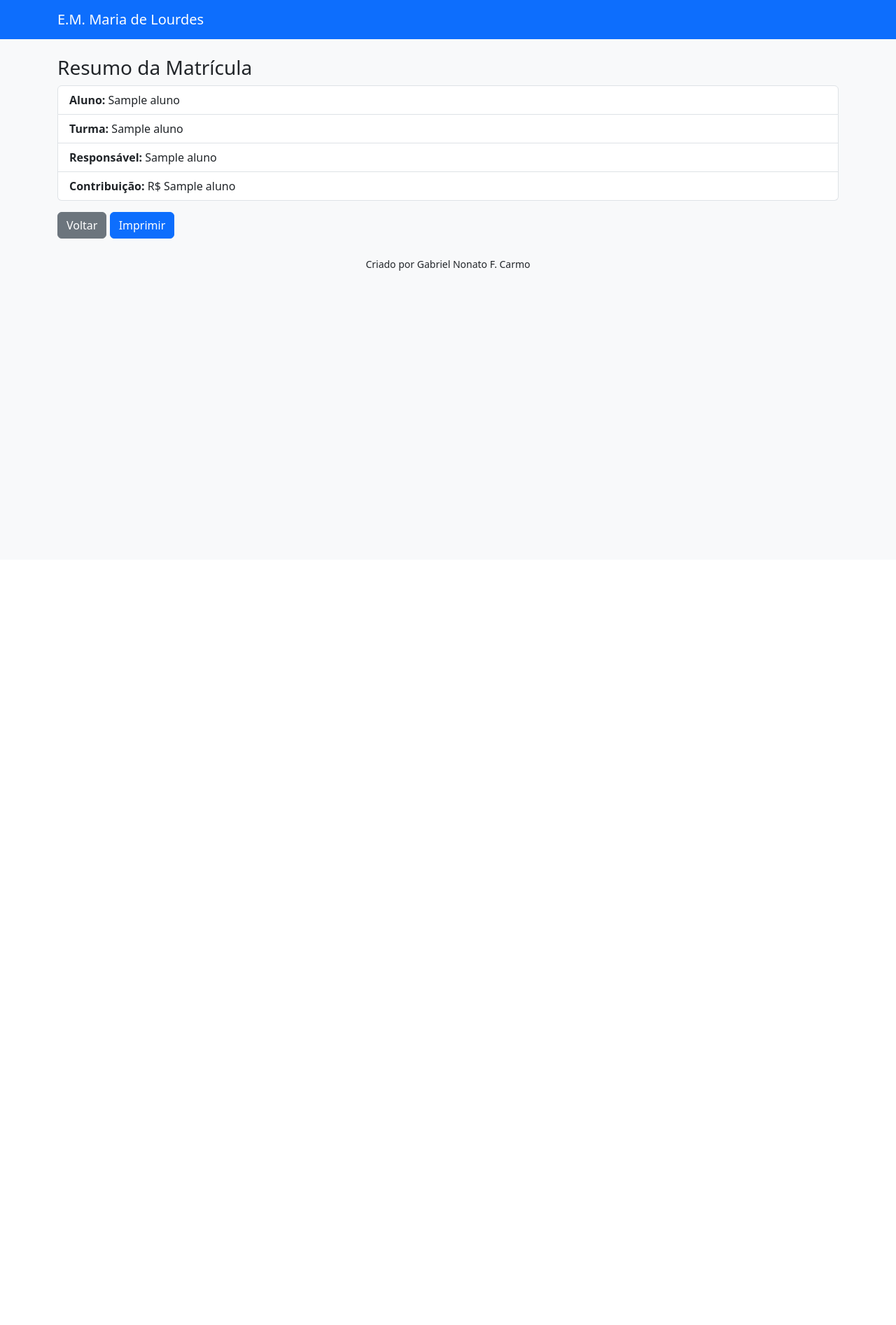
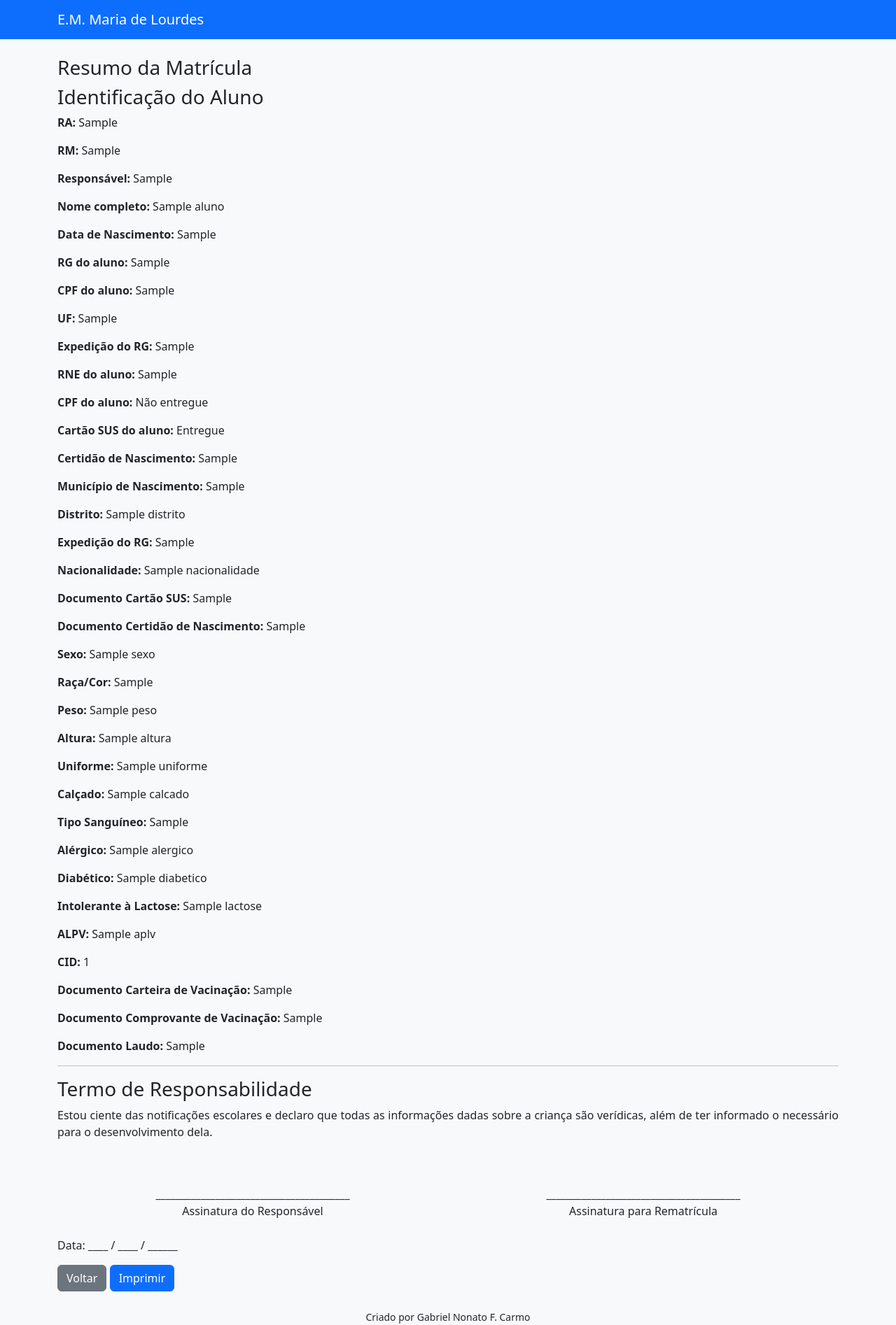
Before and after one commit to gabriel23nonato-png/Projeto_Matricula_v2, a Flask app: template templates/resumo_matricula.html in a window 1280 px wide. Shown: the whole page at 70% size. Before the commit the page ends 387 px from the top, so only its background shows below. Run offline with Flask 3, Linux system fonts and the light colour scheme; the template is opened without the code that fills it: most values are stand-ins (such as "Sample title", 1, 10 or a date in 2020).

Commit message:
Etapa 2 - Iniciada tela de resumo para impressão da matrícula

```diff
--- a/static/css/style.css
+++ b/static/css/style.css
@@ -19,3 +19,17 @@
   display: flex;
   justify-content: center;
 } */
+@media print {
+    button, .no-print {
+        display: none;
+    }
+
+    body {
+        font-size: 12px;
+    }
+
+    h3 {
+        border-bottom: 1px solid #000;
+        padding-bottom: 4px;
+    }
+}
--- a/templates/resumo_matricula.html
+++ b/templates/resumo_matricula.html
@@ -1,12 +1,71 @@
 {% extends "base.html" %}
 {% block conteudo %}
 <h3>Resumo da Matrícula</h3>
-<ul class="list-group">
-    <li class="list-group-item"><b>Aluno:</b> {{ aluno[1] }}</li>
-    <li class="list-group-item"><b>Turma:</b> {{ aluno[4] }}</li>
-    <li class="list-group-item"><b>Responsável:</b> {{ aluno[6] }}</li>
-    <li class="list-group-item"><b>Contribuição:</b> R$ {{ aluno[9] }}</li>
-</ul>
+<h3>Identificação do Aluno</h3>
+<p><strong>RA:</strong> {{ aluno.ra }}</p>
+<p><strong>RM:</strong> {{ aluno.rm }}</p>
+<p><strong>Responsável:</strong> {{ aluno.responsavel_matricula }}</p>
+<p><strong>Nome completo:</strong> {{ aluno.nome_completo }}</p>
+<p><strong>Data de Nascimento:</strong> {{ aluno.data_nascimento }}</p>
+<p><strong>RG do aluno:</strong> {{ aluno.rg_aluno }}</p>
+<p><strong>CPF do aluno:</strong> {{ aluno.cpf_aluno }}</p>
+<p><strong>UF:</strong> {{ aluno.uf_aluno }}</p>
+<p><strong>Expedição do RG:</strong> {{ aluno.expedicao_rg_aluno }}</p>
+<p><strong>RNE do aluno:</strong> {{ aluno.rne_aluno }}</p>
+<p><strong>CPF do aluno:</strong> {{ "Entregue" if aluno.doc_cpf_aluno else "Não entregue" }}</p>
+<p><strong>Cartão SUS do aluno:</strong> {{ "Entregue" if aluno.doc_cartao_sus else "Não entregue" }}</p>
+<p><strong>Certidão de Nascimento:</strong> {{ aluno.certidao_nascimento }}</p>
+<p><strong>Município de Nascimento:</strong> {{ aluno.municipio_nascimento }}</p>
+<p><strong>Distrito:</strong> {{ aluno.distrito }}</p>
+<p><strong>Expedição do RG:</strong> {{ aluno.expedicao_rg_aluno }}</p>
+<p><strong>Nacionalidade:</strong> {{ aluno.nacionalidade }}</p>
+<p><strong>Documento Cartão SUS:</strong> {{ aluno.doc_cartao_sus }}</p>
+<p><strong>Documento Certidão de Nascimento:</strong> {{ aluno.doc_certidao_nascimento }}</p>
+<p><strong>Sexo:</strong> {{ aluno.sexo }}</p>
+<p><strong>Raça/Cor:</strong> {{ aluno.raca_cor }}</p>
+<p><strong>Peso:</strong> {{ aluno.peso }}</p>
+<p><strong>Altura:</strong> {{ aluno.altura }}</p>
+<p><strong>Uniforme:</strong> {{ aluno.uniforme }}</p>
+<p><strong>Calçado:</strong> {{ aluno.calcado }}</p>
+<p><strong>Tipo Sanguíneo:</strong> {{ aluno.tipo_sanguineo }}</p>
+<p><strong>Alérgico:</strong> {{ aluno.alergico }}</p>
+<p><strong>Diabético:</strong> {{ aluno.diabetico }}</p>
+<p><strong>Intolerante à Lactose:</strong> {{ aluno.lactose }}</p>
+<p><strong>ALPV:</strong> {{ aluno.aplv }}</p>
+<p><strong>CID:</strong> {{ aluno.cid }}</p>
+<p><strong>Documento Carteira de Vacinação:</strong> {{ aluno.doc_carteira_vacinacao }}</p>
+<p><strong>Documento Comprovante de Vacinação:</strong> {{ aluno.doc_comprovante_vacinacao }}</p>
+<p><strong>Documento Laudo:</strong> {{ aluno.doc_laudo }}</p>
+
+
+<hr>
+
+<h3>Termo de Responsabilidade</h3>
+
+<p style="text-align: justify;">
+    Estou ciente das notificações escolares e declaro que todas as
+    informações dadas sobre a criança são verídicas, além de ter
+    informado o necessário para o desenvolvimento dela.
+</p>
+<br><br>
+
+<table style="width:100%; text-align:center;">
+    <tr>
+        <td>
+            _______________________________________<br>
+            Assinatura do Responsável<br>
+        </td>
+
+        <td>
+            _______________________________________<br>
+            Assinatura para Rematrícula<br>
+        </td>
+    </tr>
+</table>
+
+<br>
+
+<p>Data: ____ / ____ / ______</p>
 
 <div class="mt-3">
     <a href="/" class="btn btn-secondary">Voltar</a>
```
Also changed, not shown: app.py (+23 -0 lines), database/database/alunosv3.db.
